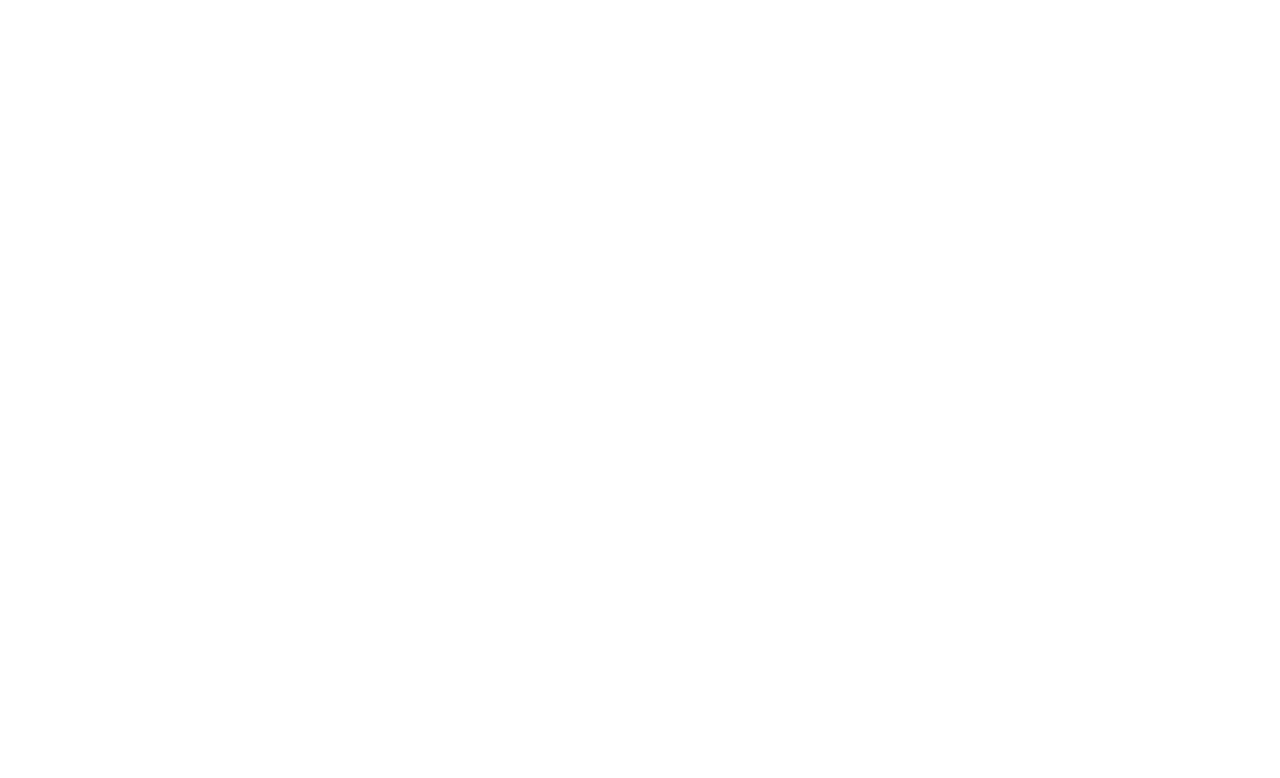
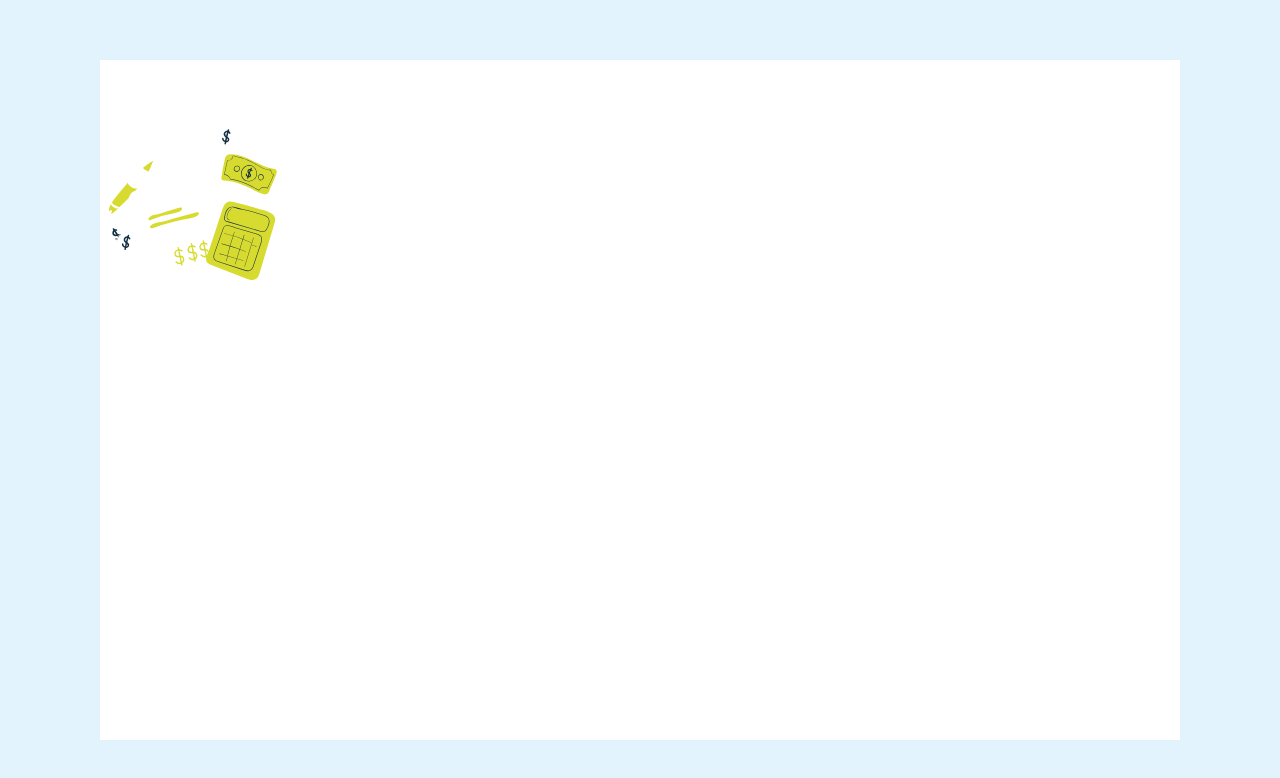
Before and after one commit to Great-kiola/Tailwind-practice, a React (Vite) app in the folder tailwind-frontend/: page /mortgageCalc in a window 1280 px wide. Before the commit this address had no page. Shown: the top 778 px of the page. Built offline with nearby package versions, Linux system fonts and the light colour scheme; a web font is replaced by a local one.

Commit message:
chore: add MortgageCalc component and update styles for mortgage calculator

```diff
--- a/tailwind-frontend/src/App.jsx
+++ b/tailwind-frontend/src/App.jsx
@@ -6,6 +6,7 @@
 import ResultSummary from "./components/ResultSummary"
 import StatsPreview from "./components/StatsPreview"
 import Colpreview from "./components/Colpreview"
+import MortgageCalc from "./components/MortgageCalc"
 import Home from "./Pages/Home"
 
 import { Route, Routes } from 'react-router-dom'
@@ -24,6 +25,7 @@
         <Route path= "/resultSum" element={<ResultSummary/> } />
         <Route path="/statsPreview" element= {<StatsPreview/>} />
         <Route path="/colPreview" element={<Colpreview/>} />
+        <Route path="/mortgageCalc" element={<MortgageCalc/>} />
       </Routes>
     </div>
   )
--- a/tailwind-frontend/src/components/MortgageCalc.jsx
+++ b/tailwind-frontend/src/components/MortgageCalc.jsx
@@ -1,8 +1,20 @@
 import React from 'react'
+import illustratioon from "../assets/MortgageCalc/images/illustration-empty.svg"
 
 const MortgageCalc = () => {
   return (
-    <div className='bg-gray-100'>
+    <div className='bg-SlateMorgageCalc100 h-screen flex items-center justify-center'>
+      <div className='bg-WhiteMortgageCalc w-270 h-170'>
+        <div className='w-200'>
+          <input type="password" name="password" id="pass" />
+          <input type="password" name="password" id="pass" />
+          <input type="password" name="password" id="pass" />
+          <input type="password" name="password" id="pass" />
+        </div>
+        <div className='w-full'>
+          <img src={illustratioon} alt="" />
+        </div>
+      </div>
 
 
     </div>
--- a/tailwind-frontend/src/index.css
+++ b/tailwind-frontend/src/index.css
@@ -98,6 +98,12 @@
   /* Mortgage Calculator */
   --color-LimeMortgageCalc: hsl(61, 70%, 52%);
   --color-RedMortgageCalc: hsl(4, 69%, 50%);
+  --color-WhiteMortgageCalc: hsl(0, 0%, 100%);
+  --color-SlateMorgageCalc100: hsl(202, 86%, 94%);
+  --color-SlateMorgageCalc300: hsl(203, 41%, 72%);
+  --color-SlateMorgageCalc500: hsl(200, 26%, 54%);
+  --color-SlateMortgageCalc700: hsl(200, 24%, 40%);
+  --color-SlateMortgageCalc900: hsl(202, 55%, 16%);
 
 }
 
```
